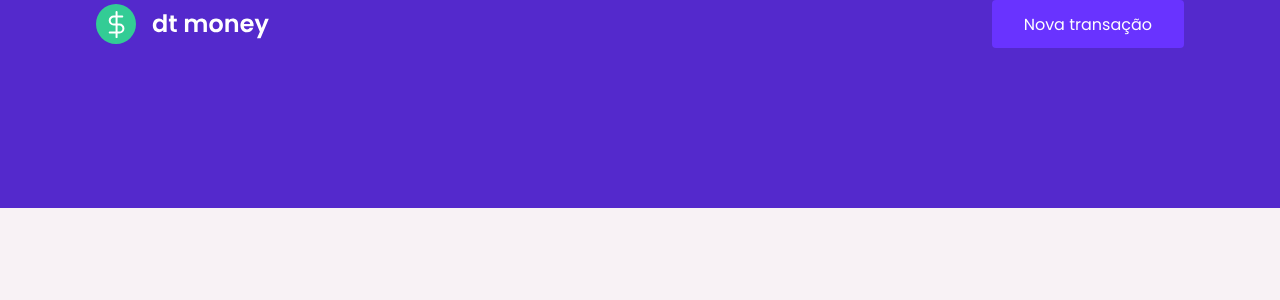
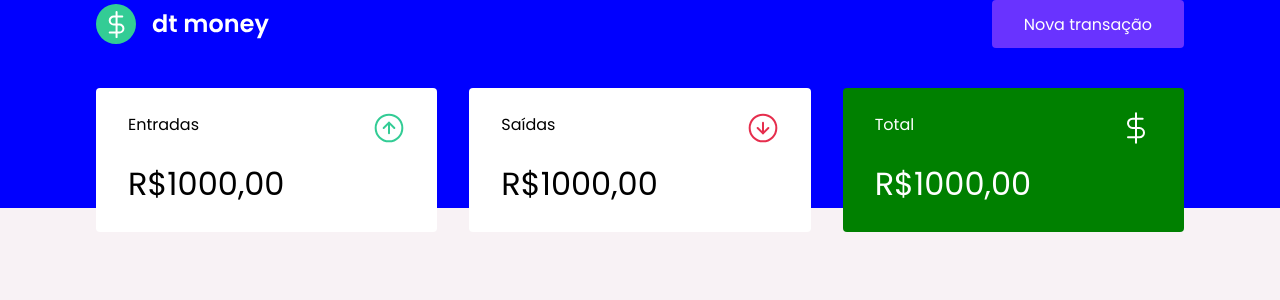
Before and after one commit to gustavonvp/dtmoney, a React (Create React App) app: page / in a window 1280 px wide. Shown: the top 300 px of the page. Built offline with nearby package versions, Linux system fonts and the light colour scheme.

Commit message:
Global Style and new Component Closes #6

```diff
--- a/src/App.tsx
+++ b/src/App.tsx
@@ -1,3 +1,4 @@
+import { Dashboard } from "./components/Dashboard";
 import { Header } from "./components/Header";
 import { GlobalStyle } from "./styles/global";
 
@@ -5,7 +6,8 @@
   return (
       <div className="App">
         <Header />
-          <GlobalStyle />
+        <Dashboard />
+        <GlobalStyle />
 
       </div>
   );
--- /dev/null
+++ b/src/components/Dashboard/index.tsx
@@ -0,0 +1,10 @@
+import { Container } from "./styles";
+import { Summary } from "../Summary";
+
+export function Dashboard() {
+    return(
+        <Container>
+          <Summary />
+        </Container>
+    )
+}
--- /dev/null
+++ b/src/components/Dashboard/styles.ts
@@ -0,0 +1,7 @@
+import styled from "styled-components";
+
+export const Container = styled.main `
+   max-width: 1120px;
+    margin: 0 auto;
+    padding: 2.5rem 1rem;
+`;
--- a/src/components/Header/index.tsx
+++ b/src/components/Header/index.tsx
@@ -1,5 +1,7 @@
 import logoImg from '../../assets/logo.svg';
 import {Container, Content } from './styles' ;
+
+
 export function Header() {
     return (
         <Container>
--- a/src/components/Header/styles.ts
+++ b/src/components/Header/styles.ts
@@ -1,7 +1,9 @@
 import styled from "styled-components";
 
+
 export const Container = styled.header`
-    background: var(--blue);
+    //background: var(--blue);
+    background: blue;
 `;
 
 export const Content = styled.div`
@@ -22,6 +24,12 @@
     border-radius: 0.25rem;
     height: 3rem;
 
+    transition: filter 0.2s;
+
+}
+
+&:hover{
+    filter: brightness(0.9);
 }
 
 
--- /dev/null
+++ b/src/components/Summary/index.tsx
@@ -0,0 +1,34 @@
+import { Container } from "./styles";
+import outcomeImg from  "../../assets/outcome.svg";
+import incomeImg from "../../assets/income.svg";
+import totalImg from "../../assets/total.svg";
+
+export function Summary() {
+    return(
+        <Container>
+        <div>
+        <header>
+            <p>Entradas</p>
+            <img src={incomeImg} alt="Entradas" />
+        </header>
+        <strong>R$1000,00</strong>
+    </div>
+
+    <div>
+        <header>
+            <p>Saídas</p>
+            <img src={outcomeImg} alt="Saídas" />
+        </header>
+        <strong>R$1000,00</strong>
+    </div>
+
+    <div className="highlight-background">
+        <header>
+            <p>Total</p>
+            <img src={totalImg} alt="Total" />
+        </header>
+        <strong>R$1000,00</strong>
+    </div>
+    </Container>
+    )
+}
--- /dev/null
+++ b/src/components/Summary/styles.ts
@@ -0,0 +1,37 @@
+import styled from 'styled-components';
+
+export const Container = styled.div`
+   display:grid;
+   grid-template-columns: repeat(3, 1fr);
+   gap: 2rem;
+   margin-top: -10rem;
+
+   div {
+       background: var(--shape);
+       padding: 1.5rem 2rem;
+       border-radius: 0.25rem;
+       color: var(--text-title);
+
+
+   header {
+       display: flex;
+       align-content: center;
+       justify-content: space-between;
+
+   }
+
+   strong {
+       display:block;
+       margin-top: 1rem;
+       font-size: 2rem;
+       font-weight: 500;
+       line-height: 3rem;
+    }
+
+    &.highlight-background {
+        background: green;
+        color: #fff;
+    }
+}
+
+`;
--- a/src/styles/global.ts
+++ b/src/styles/global.ts
@@ -5,11 +5,11 @@
     :root {
         --background: #f8f2f5;
         --red: #e52e4d;
+        --green: #33cc95
         --blue: #5429cc;
         --blue-light: #6933ff;
         --text-tile: #363f5f;
         --text-body: #969CB3;
-        --background: #f8f2f5;
         --shape: #FFFFFF;
 
     }
```
